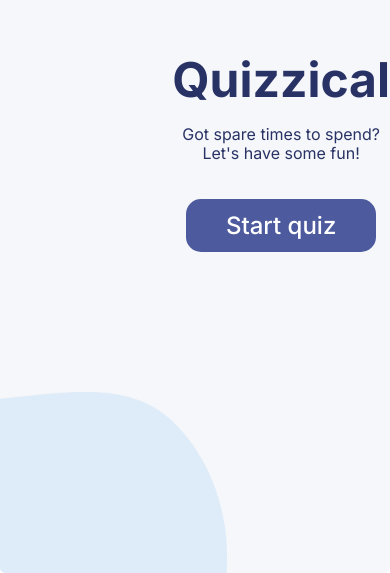
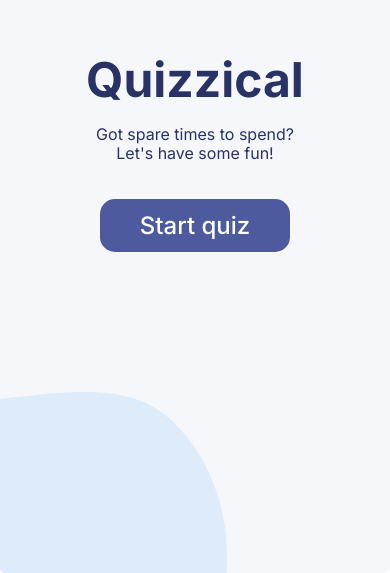
Before and after one commit to denryh/quizzical, a React (Create React App) app: page / in a window 390 px wide. Shown: the part 271-844 px from the top of the page. Built offline with nearby package versions, Linux system fonts and the light colour scheme; no server answers.

Commit message:
fixed responsive, changed icon and title

```diff
--- a/public/index.html
+++ b/public/index.html
@@ -24,7 +24,7 @@
       work correctly both with client-side routing and a non-root public URL.
       Learn how to configure a non-root public URL by running `npm run build`.
     -->
-    <title>React App</title>
+    <title>Quizzical - Play With Knowledge</title>
   </head>
   <body>
     <noscript>You need to enable JavaScript to run this app.</noscript>
--- a/src/App.css
+++ b/src/App.css
@@ -135,6 +135,7 @@ hr {
 
   .start-screen {
     height: 100vh;
+    grid-column: 1;
   }
 
   .quiz-screen {
```
Also changed, not shown: 1 other file (tests, documents, lock files or other folders).
